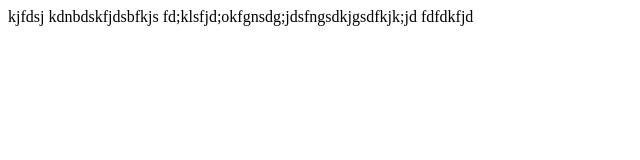
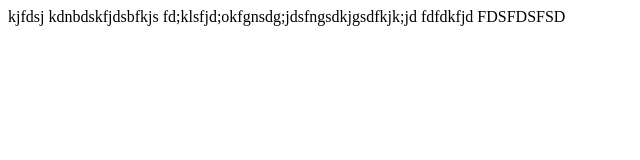
Before and after one commit to SMarketuz/AllComandFigma, a plain HTML site: page index.html in a window 1280 px wide. Shown: the whole page, without its empty margins (0-640 px from the left). Drawn offline with Linux system fonts and the light colour scheme.

Commit message:
FDSFDSFS

```diff
--- a/index.html
+++ b/index.html
@@ -10,5 +10,6 @@
     kdnbdskfjdsbfkjs
     fd;klsfjd;okfgnsdg;jdsfngsdkjgsdfkjk;jd
     fdfdkfjd
+    FDSFDSFSD
 </body>
 </html>
```
